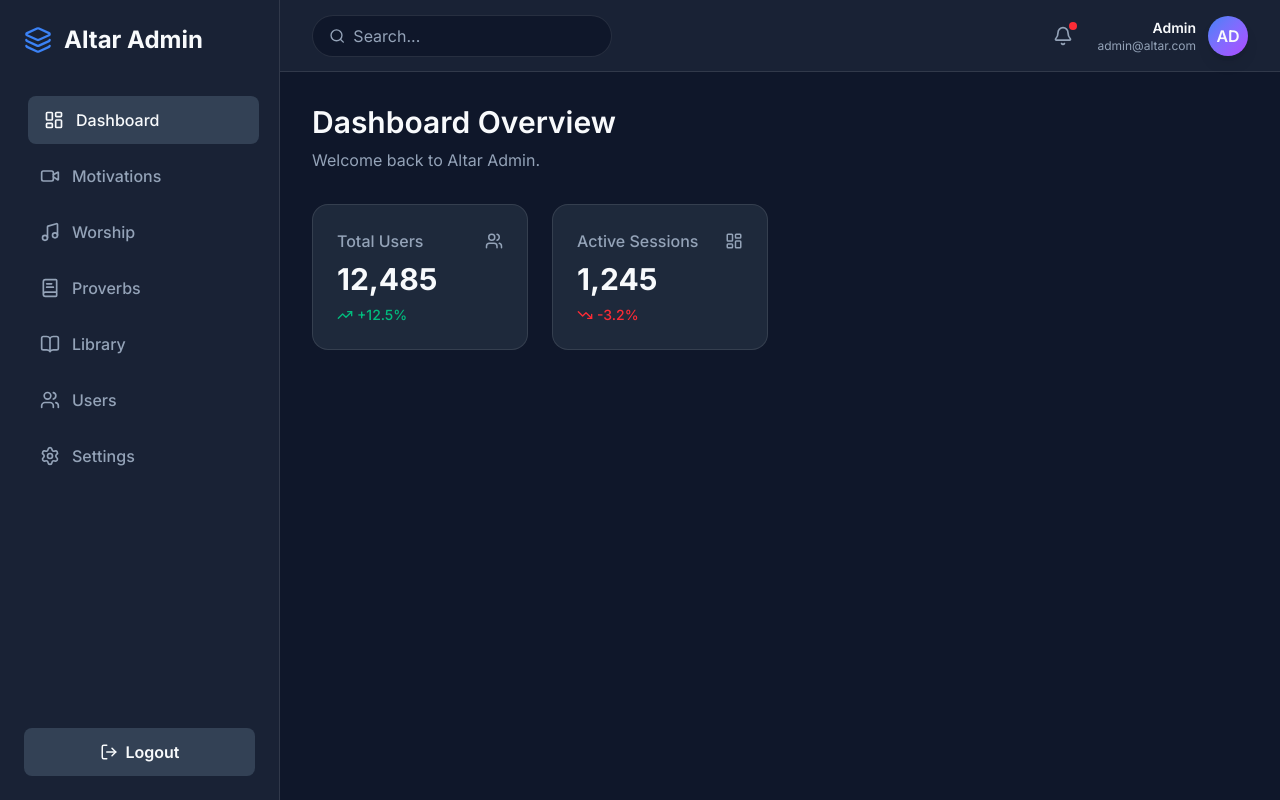
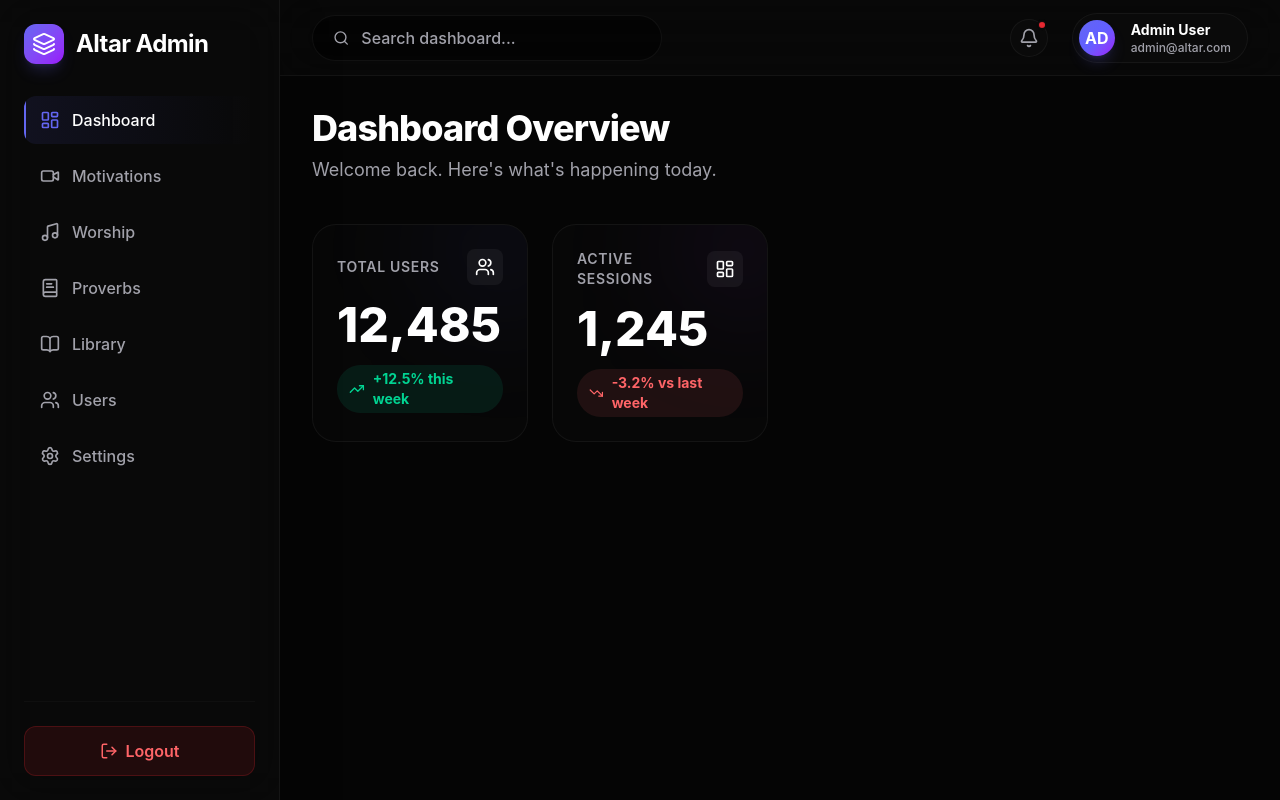
Before and after one commit to Webgenius0/alter_golang_dashbaord, a React (Vite) app: page / in a window 1280 px wide. Built offline with nearby package versions, Linux system fonts and the light colour scheme; sample sign-in values are in the browser's storage.

Commit message:
refactor: modernize dashboard UI layout with refreshed sidebar navigation, improved components, and enhanced aesthetics

```diff
--- a/src/App.tsx
+++ b/src/App.tsx
@@ -18,57 +18,72 @@ function DashboardLayout() {
     return <Navigate to="/login" replace />
   }
 
-  const navLinkClass = (path: string) =>
-    `flex items-center gap-3 px-4 py-3 rounded-lg font-medium transition-all duration-200 ${
-      location.pathname === path
-        ? 'bg-bg-tertiary text-text-primary translate-x-1'
-        : 'text-text-secondary hover:bg-bg-tertiary hover:text-text-primary hover:translate-x-1'
-    }`
+  const navLinkClass = (path: string) => {
+    const isActive = location.pathname === path;
+    return `group flex items-center gap-3 px-4 py-3 rounded-xl font-medium transition-all duration-300 relative overflow-hidden ${
+      isActive
+        ? 'text-white'
+        : 'text-text-secondary hover:text-white hover:translate-x-1'
+    }`;
+  };
+
+  const activeLinkBg = (path: string) => location.pathname === path && (
+    <div className="absolute inset-0 bg-gradient-to-r from-accent/10 to-transparent border-l-2 border-accent -z-10" />
+  );
 
   return (
-    <div className="flex h-screen overflow-hidden bg-bg-primary text-text-primary">
+    <div className="flex h-screen overflow-hidden bg-bg-primary text-text-primary font-sans animate-fade-in">
       {/* Sidebar */}
-      <aside className="w-[280px] bg-glass backdrop-blur-md border-r border-border-subtle flex flex-col p-6 transition-all duration-300">
-        <div className="text-2xl font-bold text-text-primary mb-10 flex items-center gap-3">
-          <Layers className="text-accent" size={28} />
+      <aside className="w-[280px] bg-glass-strong backdrop-blur-xl border-r border-border-subtle flex flex-col p-6 transition-all duration-300 z-20 shadow-2xl shadow-black/50">
+        <div className="text-2xl font-bold text-white mb-8 flex items-center gap-3 tracking-tight">
+          <div className="p-2 bg-gradient-to-br from-accent to-purple-600 rounded-xl shadow-lg shadow-accent/20">
+            <Layers className="text-white" size={24} />
+          </div>
           <span>Altar Admin</span>
         </div>
         <nav className="flex flex-col gap-2">
           <Link to="/" className={navLinkClass('/')}>
-            <LayoutDashboard size={20} />
+            {activeLinkBg('/')}
+            <LayoutDashboard size={20} className={location.pathname === '/' ? "text-accent" : "group-hover:text-accent transition-colors"} />
             Dashboard
           </Link>
           <Link to="/motivations" className={navLinkClass('/motivations')}>
-            <Video size={20} />
+            {activeLinkBg('/motivations')}
+            <Video size={20} className={location.pathname === '/motivations' ? "text-accent" : "group-hover:text-accent transition-colors"} />
             Motivations
           </Link>
           <Link to="/worship" className={navLinkClass('/worship')}>
-            <Music size={20} />
+            {activeLinkBg('/worship')}
+            <Music size={20} className={location.pathname === '/worship' ? "text-accent" : "group-hover:text-accent transition-colors"} />
             Worship
           </Link>
           <Link to="/proverbs" className={navLinkClass('/proverbs')}>
-            <BookText size={20} />
+            {activeLinkBg('/proverbs')}
+            <BookText size={20} className={location.pathname === '/proverbs' ? "text-accent" : "group-hover:text-accent transition-colors"} />
             Proverbs
           </Link>
           <Link to="/library" className={navLinkClass('/library')}>
-            <BookOpen size={20} />
+            {activeLinkBg('/library')}
+            <BookOpen size={20} className={location.pathname === '/library' ? "text-accent" : "group-hover:text-accent transition-colors"} />
             Library
           </Link>
           <Link to="/users" className={navLinkClass('/users')}>
-            <Users size={20} />
+            {activeLinkBg('/users')}
+            <Users size={20} className={location.pathname === '/users' ? "text-accent" : "group-hover:text-accent transition-colors"} />
             Users
           </Link>
           <Link to="/settings" className={navLinkClass('/settings')}>
-            <SettingsIcon size={20} />
+            {activeLinkBg('/settings')}
+            <SettingsIcon size={20} className={location.pathname === '/settings' ? "text-accent" : "group-hover:text-accent transition-colors"} />
             Settings
           </Link>
         </nav>
 
-        <div className="mt-auto">
+        <div className="mt-auto pt-6 border-t border-border-subtle/50">
           <button
             onClick={() => logoutMutation.mutate()}
             disabled={logoutMutation.isPending}
-            className="w-full flex items-center justify-center gap-2 px-4 py-3 bg-bg-tertiary text-text-primary font-semibold rounded-lg hover:bg-red-500/20 hover:text-red-500 transition-colors duration-200"
+            className="w-full flex items-center justify-center gap-2 px-4 py-3 bg-red-500/10 text-red-400 font-semibold rounded-xl hover:bg-red-500 hover:text-white transition-all duration-300 border border-red-500/20 hover:border-red-500 hover:shadow-lg hover:shadow-red-500/20"
           >
             <LogOut size={18} />
             {logoutMutation.isPending ? "Logging out..." : "Logout"}
@@ -79,28 +94,28 @@ function DashboardLayout() {
       {/* Main Content */}
       <main className="flex-1 flex flex-col overflow-y-auto">
         {/* Topbar */}
-        <header className="h-[72px] flex items-center justify-between px-8 bg-glass backdrop-blur-md border-b border-border-subtle sticky top-0 z-10">
-          <div className="flex items-center gap-2 bg-bg-primary border border-border-subtle rounded-full px-4 py-2 w-[300px] text-text-secondary focus-within:border-accent focus-within:text-text-primary transition-colors">
-            <Search size={18} />
+        <header className="h-[76px] flex items-center justify-between px-8 bg-glass backdrop-blur-xl border-b border-border-subtle sticky top-0 z-10">
+          <div className="flex items-center gap-3 bg-black/40 border border-border-subtle rounded-full px-5 py-2.5 w-[350px] text-text-secondary focus-within:border-accent focus-within:shadow-[0_0_15px_rgba(99,102,241,0.3)] transition-all duration-300">
+            <Search size={18} className="text-text-secondary focus-within:text-accent" />
             <input
               type="text"
-              placeholder="Search..."
-              className="bg-transparent border-none outline-none w-full text-text-primary placeholder:text-text-secondary"
+              placeholder="Search dashboard..."
+              className="bg-transparent border-none outline-none w-full text-white placeholder:text-text-secondary font-medium"
             />
           </div>
 
           <div className="flex items-center gap-6">
-            <button className="relative text-text-secondary hover:text-text-primary transition-colors">
-              <Bell size={20} />
-              <span className="absolute -top-1 -right-1 w-2 h-2 bg-red-500 rounded-full"></span>
+            <button className="relative p-2 text-text-secondary hover:text-white bg-bg-secondary hover:bg-bg-tertiary rounded-full transition-colors border border-border-subtle group">
+              <Bell size={20} className="group-hover:animate-bounce" />
+              <span className="absolute top-0 right-0 w-2.5 h-2.5 bg-red-500 border-2 border-bg-secondary rounded-full animate-pulse-slow"></span>
             </button>
-            <div className="flex items-center gap-3">
-              <div className="flex flex-col items-end">
-                <span className="text-sm font-semibold text-text-primary">Admin</span>
-                <span className="text-xs text-text-secondary">admin@altar.com</span>
+            <div className="flex items-center gap-4 cursor-pointer p-1.5 pr-4 rounded-full bg-bg-secondary border border-border-subtle hover:border-border-focus transition-colors">
+              <div className="w-9 h-9 rounded-full bg-gradient-to-br from-accent via-indigo-500 to-purple-600 flex items-center justify-center font-bold text-white shadow-lg shadow-accent/20">
+                AD
               </div>
-              <div className="w-10 h-10 rounded-full bg-gradient-to-br from-accent to-purple-500 flex items-center justify-center font-semibold shadow-lg">
-                AD
+              <div className="flex flex-col items-start leading-tight">
+                <span className="text-sm font-bold text-white">Admin User</span>
+                <span className="text-xs text-text-secondary font-medium">admin@altar.com</span>
               </div>
             </div>
           </div>
@@ -109,34 +124,42 @@ function DashboardLayout() {
         {/* Content Area */}
         <Routes>
           <Route path="/" element={
-            <div className="p-8">
-              <div className="mb-8">
-                <h1 className="text-3xl font-semibold">Dashboard Overview</h1>
-                <p className="text-text-secondary mt-2">Welcome back to Altar Admin.</p>
+            <div className="p-8 max-w-7xl mx-auto w-full animate-slide-up">
+              <div className="mb-10 flex justify-between items-end">
+                <div>
+                  <h1 className="text-4xl font-extrabold text-white tracking-tight">Dashboard Overview</h1>
+                  <p className="text-text-secondary mt-2 text-lg">Welcome back. Here's what's happening today.</p>
+                </div>
               </div>
 
-              <div className="grid grid-cols-1 md:grid-cols-2 lg:grid-cols-3 xl:grid-cols-4 gap-6 mb-8">
-                <div className="bg-bg-secondary border border-border-subtle rounded-2xl p-6 flex flex-col gap-2 hover:-translate-y-1 hover:shadow-xl hover:border-white/20 transition-all duration-200">
-                  <div className="flex items-center justify-between text-text-secondary font-medium">
-                    <span>Total Users</span>
-                    <Users size={18} />
+              <div className="grid grid-cols-1 md:grid-cols-2 lg:grid-cols-3 xl:grid-cols-4 gap-6 mb-10">
+                <div className="group relative bg-bg-secondary/50 backdrop-blur-lg border border-border-subtle rounded-3xl p-6 flex flex-col gap-4 overflow-hidden hover:-translate-y-2 hover:shadow-[0_8px_30px_rgb(0,0,0,0.5)] hover:shadow-accent/20 hover:border-accent/50 transition-all duration-500 cursor-pointer">
+                  <div className="absolute top-0 right-0 w-32 h-32 bg-accent/10 rounded-full blur-3xl -mr-10 -mt-10 transition-all group-hover:bg-accent/20"></div>
+                  <div className="flex items-center justify-between text-text-secondary font-medium relative z-10">
+                    <span className="text-sm uppercase tracking-wider font-semibold">Total Users</span>
+                    <div className="p-2 bg-white/5 rounded-lg text-white group-hover:scale-110 group-hover:text-accent transition-all duration-300">
+                      <Users size={20} />
+                    </div>
                   </div>
-                  <div className="text-3xl font-bold text-text-primary">12,485</div>
-                  <div className="flex items-center gap-1 text-sm font-medium text-emerald-500">
+                  <div className="text-5xl font-extrabold text-white relative z-10">12,485</div>
+                  <div className="flex items-center gap-2 text-sm font-bold text-emerald-400 relative z-10 bg-emerald-400/10 w-fit px-3 py-1 rounded-full">
                     <TrendingUp size={16} />
-                    <span>+12.5%</span>
+                    <span>+12.5% this week</span>
                   </div>
                 </div>
 
-                <div className="bg-bg-secondary border border-border-subtle rounded-2xl p-6 flex flex-col gap-2 hover:-translate-y-1 hover:shadow-xl hover:border-white/20 transition-all duration-200">
-                  <div className="flex items-center justify-between text-text-secondary font-medium">
-                    <span>Active Sessions</span>
-                    <LayoutDashboard size={18} />
+                <div className="group relative bg-bg-secondary/50 backdrop-blur-lg border border-border-subtle rounded-3xl p-6 flex flex-col gap-4 overflow-hidden hover:-translate-y-2 hover:shadow-[0_8px_30px_rgb(0,0,0,0.5)] hover:shadow-purple-500/20 hover:border-purple-500/50 transition-all duration-500 cursor-pointer">
+                  <div className="absolute top-0 right-0 w-32 h-32 bg-purple-500/10 rounded-full blur-3xl -mr-10 -mt-10 transition-all group-hover:bg-purple-500/20"></div>
+                  <div className="flex items-center justify-between text-text-secondary font-medium relative z-10">
+                    <span className="text-sm uppercase tracking-wider font-semibold">Active Sessions</span>
+                    <div className="p-2 bg-white/5 rounded-lg text-white group-hover:scale-110 group-hover:text-purple-400 transition-all duration-300">
+                      <LayoutDashboard size={20} />
+                    </div>
                   </div>
-                  <div className="text-3xl font-bold text-text-primary">1,245</div>
-                  <div className="flex items-center gap-1 text-sm font-medium text-red-500">
+                  <div className="text-5xl font-extrabold text-white relative z-10">1,245</div>
+                  <div className="flex items-center gap-2 text-sm font-bold text-red-400 relative z-10 bg-red-400/10 w-fit px-3 py-1 rounded-full">
                     <TrendingDown size={16} />
-                    <span>-3.2%</span>
+                    <span>-3.2% vs last week</span>
                   </div>
                 </div>
               </div>
--- a/src/components/AdminProverbList.tsx
+++ b/src/components/AdminProverbList.tsx
@@ -1,6 +1,6 @@
-import React, { useState } from "react";
+import { useState } from "react";
 import { useProverbs, useDeleteProverb, type Proverb } from "../hooks/proverbs/useProverbs";
-import { Edit2, Trash2, Calendar, LayoutGrid, Clock, Link as LinkIcon } from "lucide-react";
+import { Edit2, Trash2, Calendar, LayoutGrid } from "lucide-react";
 
 interface AdminProverbListProps {
   onEdit: (proverb: Proverb) => void;
--- a/src/index.css
+++ b/src/index.css
@@ -1,22 +1,35 @@
-@import url('https://fonts.googleapis.com/css2?family=Inter:wght@400;500;600;700&display=swap');
+@import url('https://fonts.googleapis.com/css2?family=Outfit:wght@300;400;500;600;700;800&display=swap');
 @import "tailwindcss";
 
 @theme {
-  --color-bg-primary: #0f172a;
-  --color-bg-secondary: #1e293b;
-  --color-bg-tertiary: #334155;
-  --color-text-primary: #f8fafc;
-  --color-text-secondary: #94a3b8;
-  --color-accent: #3b82f6;
-  --color-accent-hover: #2563eb;
-  --color-border-subtle: rgba(255, 255, 255, 0.1);
-  --color-glass: rgba(30, 41, 59, 0.7);
+  --color-bg-primary: #050505;
+  --color-bg-secondary: #0a0a0a;
+  --color-bg-tertiary: #141414;
+  --color-text-primary: #ffffff;
+  --color-text-secondary: #a1a1aa;
+  --color-accent: #6366f1;
+  --color-accent-hover: #4f46e5;
+  --color-accent-glow: rgba(99, 102, 241, 0.5);
+  --color-border-subtle: rgba(255, 255, 255, 0.05);
+  --color-border-focus: rgba(255, 255, 255, 0.15);
+  --color-glass: rgba(10, 10, 10, 0.6);
+  --color-glass-strong: rgba(10, 10, 10, 0.8);
 
-  --animate-fade-in: fade-in 0.4s ease forwards;
+  --animate-fade-in: fade-in 0.6s cubic-bezier(0.16, 1, 0.3, 1) forwards;
+  --animate-slide-up: slide-up 0.6s cubic-bezier(0.16, 1, 0.3, 1) forwards;
+  --animate-pulse-slow: pulse-slow 3s cubic-bezier(0.4, 0, 0.6, 1) infinite;
 
   @keyframes fade-in {
-    from { opacity: 0; transform: translateY(10px); }
+    from { opacity: 0; }
+    to { opacity: 1; }
+  }
+  @keyframes slide-up {
+    from { opacity: 0; transform: translateY(20px); }
     to { opacity: 1; transform: translateY(0); }
+  }
+  @keyframes pulse-slow {
+    0%, 100% { opacity: 1; transform: scale(1); }
+    50% { opacity: 0.7; transform: scale(1.05); }
   }
 }
 
@@ -24,8 +37,12 @@
   body {
     background-color: var(--color-bg-primary);
     color: var(--color-text-primary);
-    font-family: 'Inter', sans-serif;
+    font-family: 'Outfit', sans-serif;
     -webkit-font-smoothing: antialiased;
+    background-image:
+      radial-gradient(circle at 15% 50%, rgba(99, 102, 241, 0.05), transparent 25%),
+      radial-gradient(circle at 85% 30%, rgba(139, 92, 246, 0.05), transparent 25%);
+    background-attachment: fixed;
   }
 
   button {
@@ -35,15 +52,15 @@
 
 /* Scrollbar styles to match the dark theme */
 ::-webkit-scrollbar {
-  width: 8px;
-  height: 8px;
+  width: 6px;
+  height: 6px;
 }
 ::-webkit-scrollbar-track {
-  background: var(--color-bg-primary);
+  background: transparent;
 }
 ::-webkit-scrollbar-thumb {
   background: var(--color-bg-tertiary);
-  border-radius: 4px;
+  border-radius: 8px;
 }
 ::-webkit-scrollbar-thumb:hover {
   background: var(--color-text-secondary);
--- a/src/pages/Proverbs.tsx
+++ b/src/pages/Proverbs.tsx
@@ -1,4 +1,4 @@
-import React, { useState } from "react";
+import { useState } from "react";
 import { AdminProverbList } from "../components/AdminProverbList";
 import { AdminProverbForm } from "../components/AdminProverbForm";
 import { type Proverb } from "../hooks/proverbs/useProverbs";
```
